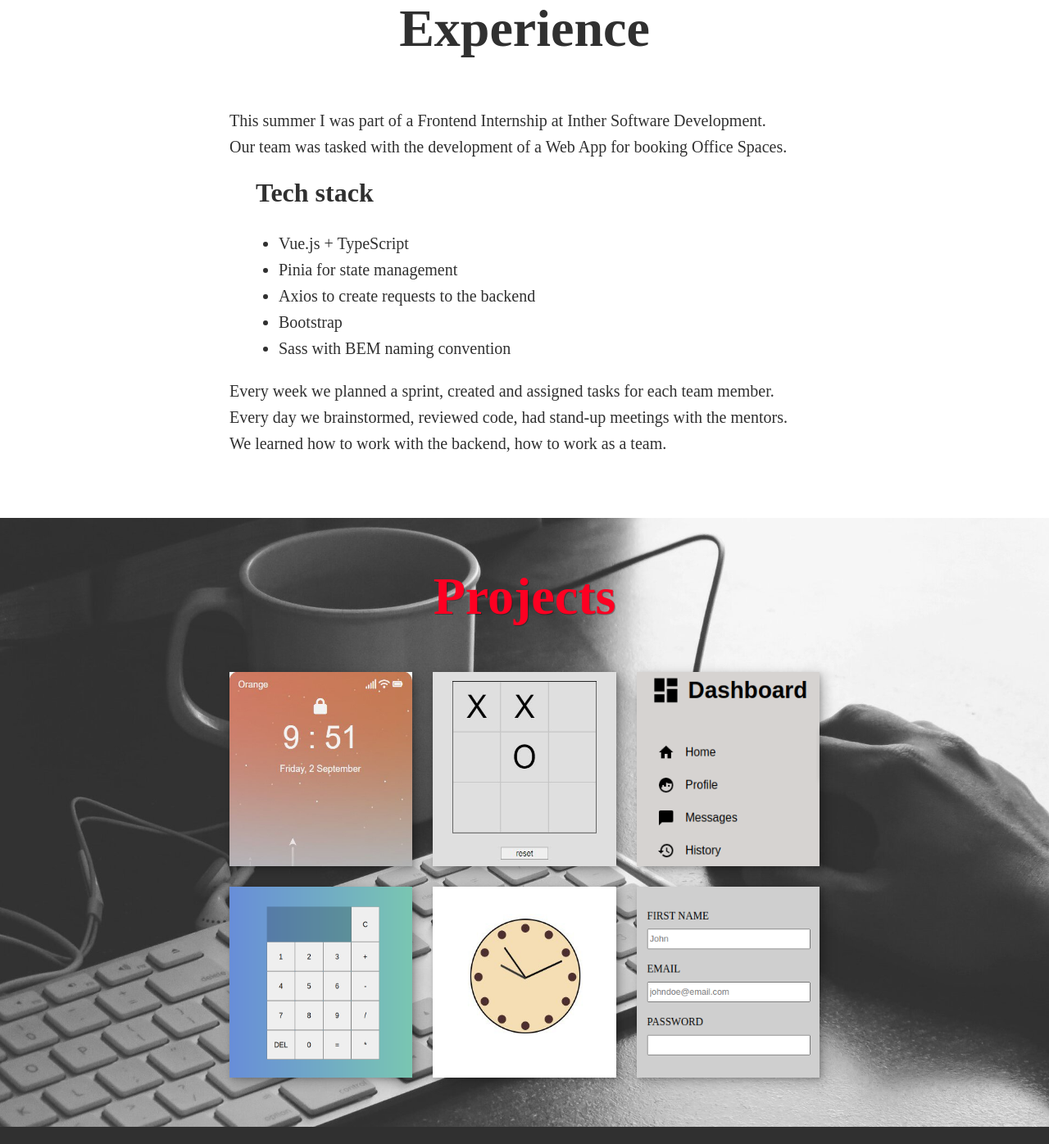
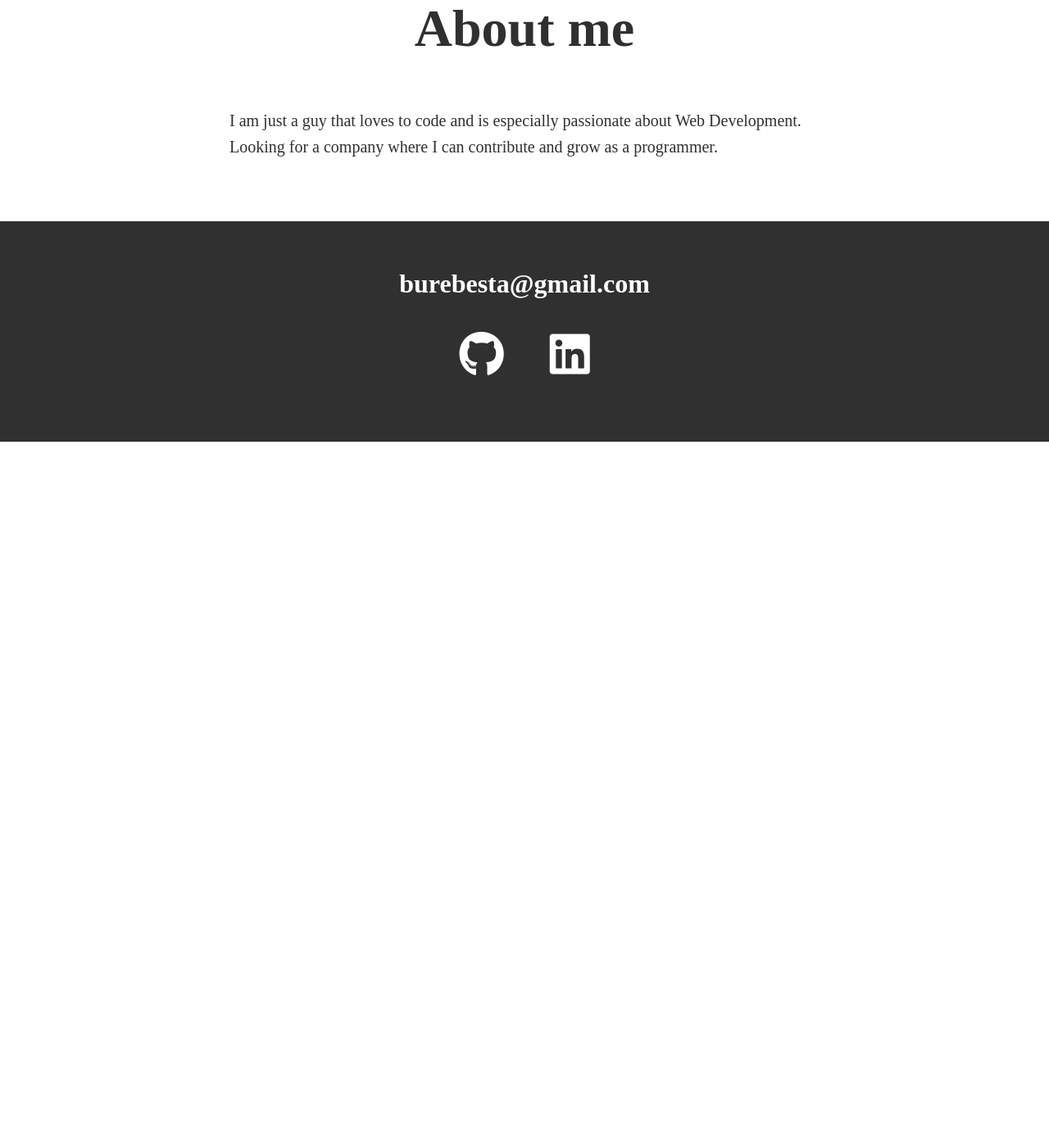
Before and after one commit to burebesta/calindev, a plain HTML site: page index.html in a window 1280 px wide. Shown: the part 1164-2560 px from the top of the page at 82% size. After the commit the page ends 1703 px from the top, so only its background shows below. Drawn offline with nearby package versions, Linux system fonts and the light colour scheme.

Commit message:
really quick update, still have lots to do

```diff
--- a/index.html
+++ b/index.html
@@ -38,7 +38,7 @@
         <img class='hero__img' src="./img/calin-dev.jpeg" alt="portrait of Calin dev">
     </section>
     <section class="skills">
-        <h1 class="skills__title">Skills</h1>
+        <h1 class="skills__title">Hard Skills</h1>
         <div class="skills-container">
 
 
@@ -50,7 +50,22 @@
                     <div class="back__container"><p class="card-back__text">JavaScript</p></div>
                 </div>
             </div>
-
+            <div class="technology-icon">
+                <div class="technology__container">
+                    <div class='front__container'>
+                        <img src="./img/technologies/angular.png" alt="">
+                    </div>
+                    <div class="back__container"><p class="card-back__text">Angular</p></div>
+                </div>
+            </div>
+            <div class="technology-icon cli-icon">
+                <div class="technology__container">
+                    <div class='front__container'>
+                        <img src="./img/technologies/ngrx.png" alt="">
+                    </div>
+                    <div class="back__container"><p class="card-back__text">ngrx</p></div>
+                </div>
+            </div>
             <div class="technology-icon">
                 <div class="technology__container">
                     <div class='front__container'>
@@ -83,14 +98,7 @@
                     <div class="back__container"><p class="card-back__text">CSS</p></div>
                 </div>
             </div>
-            <div class="technology-icon">
-                <div class="technology__container">
-                    <div class='front__container'>
-                        <img src="./img/technologies/sass.png" alt="">
-                    </div>
-                    <div class="back__container"><p class="card-back__text">SASS</p></div>
-                </div>
-            </div>
+
             <div class="technology-icon">
                 <div class="technology__container">
                     <div class='front__container'>
@@ -99,14 +107,7 @@
                     <div class="back__container"><p class="card-back__text">GIT</p></div>
                 </div>
             </div>
-            <div class="technology-icon cli-icon">
-                <div class="technology__container">
-                    <div class='front__container'>
-                        <img src="./img/technologies/command-line.png" alt="">
-                    </div>
-                    <div class="back__container"><p class="card-back__text">CLI</p></div>
-                </div>
-            </div>
+
             <div class="technology-icon">
                 <div class="technology__container">
                     <div class='front__container'>
@@ -126,62 +127,13 @@
         </div>
     </section>
     <section class="experience">
-        <h1 class="experience__title">Experience</h1>
+        <h1 class="experience__title">About me</h1>
         <p class="experience__description">
-            This summer I was part of a Frontend Internship at Inther Software Development. <br>
-            Our team was tasked with the development of a Web App for booking Office Spaces.<br>
-        </p>
-            <span class="tech-stack"> Tech stack<br></span>
-            <ul class="tech-stack-list">
-                <li>Vue.js + TypeScript</li>
-                <li>Pinia for state management</li>
-                <li>Axios to create requests to the backend</li>
-                <li>Bootstrap</li>
-                <li>Sass with BEM naming convention</li>
-            </ul>
-        <p class="experience__description">
-            Every week we planned a sprint, created and assigned tasks for each team member.<br>
-            Every day we brainstormed, reviewed code, had stand-up meetings with the mentors.<br>
-            We learned how to work with the backend, how to work as a team.<br>
+            I am just a guy that loves to code and is especially passionate about Web Development. <br>
+            Looking for a company where I can contribute and grow as a programmer. <br>
         </p>
     </section>
-    <div class="projects__container">
-        <h1 class="projects__title">Projects</h1>
-        <section class="projects">
 
-                <div class="project__container">
-                    <a href="https://decebrolus.github.io/iphone_lock_screen/" target="_blank">
-                        <img class="project__img" src="./img/projects/lock-screen.jpeg" alt="iphone project">
-                    </a>
-                </div>
-
-            <div class="project__container">
-                <a href="https://decebrolus.github.io/tictactoe/" target="_blank">
-                    <img class="project__img" src="./img/projects/tic-tac-toe.jpeg" alt="tic tac toe project">
-                </a>
-            </div>
-            <div class="project__container">
-                <a href="https://decebrolus.github.io/dashboard/" target="_blank">
-                    <img class="project__img" src="./img/projects/dashboard.png" alt="dashboard project">
-                </a>
-            </div>
-            <div class="project__container">
-                <a href="https://decebrolus.github.io/calculator/" target="_blank">
-                    <img class="project__img" src="./img/projects/calculator.png" alt="calculator project">
-                </a>
-            </div>
-            <div class="project__container">
-                <a href="https://decebrolus.github.io/clock/" target="_blank">
-                    <img class="project__img" src="./img/projects/clock.jpeg" alt="clock project">
-                </a>
-            </div>
-            <div class="project__container">
-                <a href="https://decebrolus.github.io/signup/" target="_blank">
-                    <img class="project__img" src="./img/projects/form.png" alt="signup form project">
-                </a>
-            </div>
-        </section>
-    </div>
     <section class="contact">
         <h3 class="email">burebesta@gmail.com</h2>
         <div class="socials">
@@ -190,6 +142,5 @@
         </div>
     </section>
 
-
 </body>
 </html>
--- a/styles.css
+++ b/styles.css
@@ -364,3 +364,9 @@ nav {
 .social-contact {
     color: inherit;
 }
+
+.social-contact:hover {
+    transform: scale(1.05);
+    transition: 50ms;
+
+}
```
Also changed, not shown: img/technologies/angular.png (added), img/technologies/command-line.png (deleted), img/technologies/ngrx.png (added), img/technologies/sass.png (deleted).
